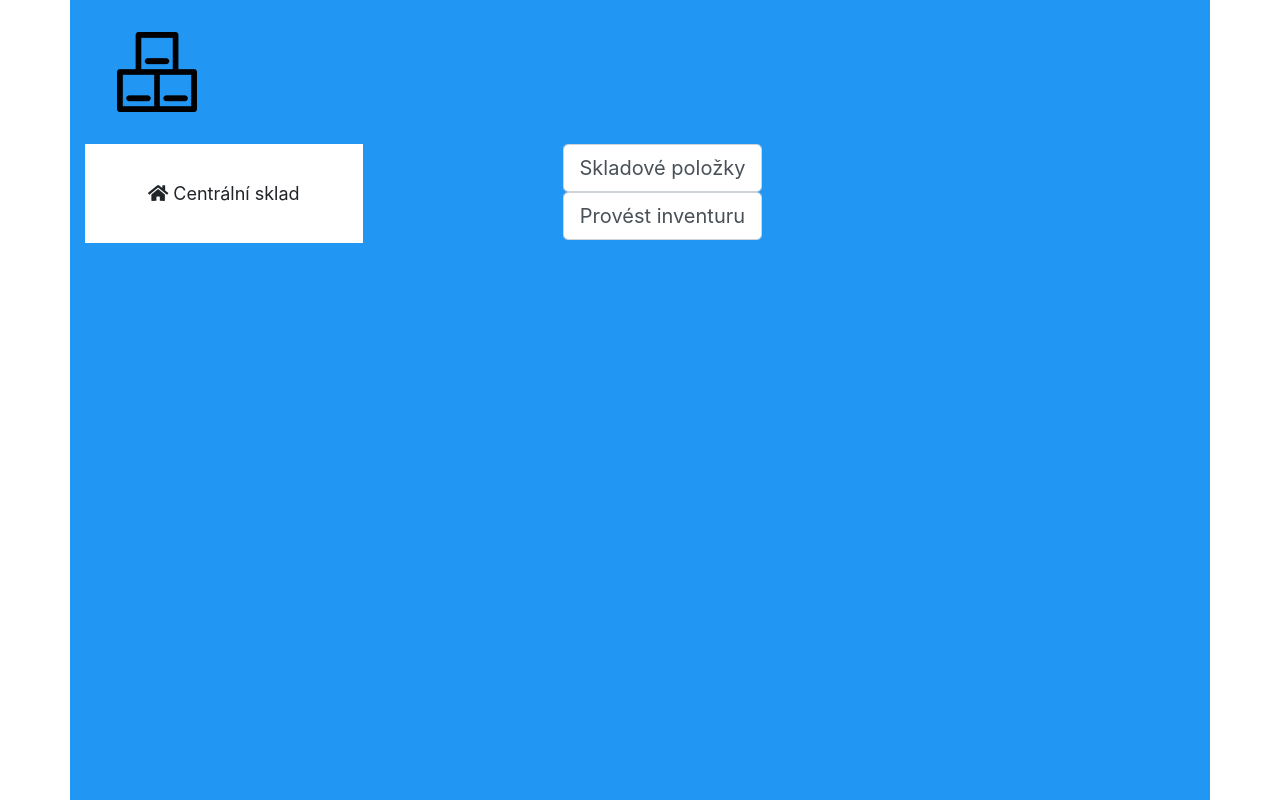
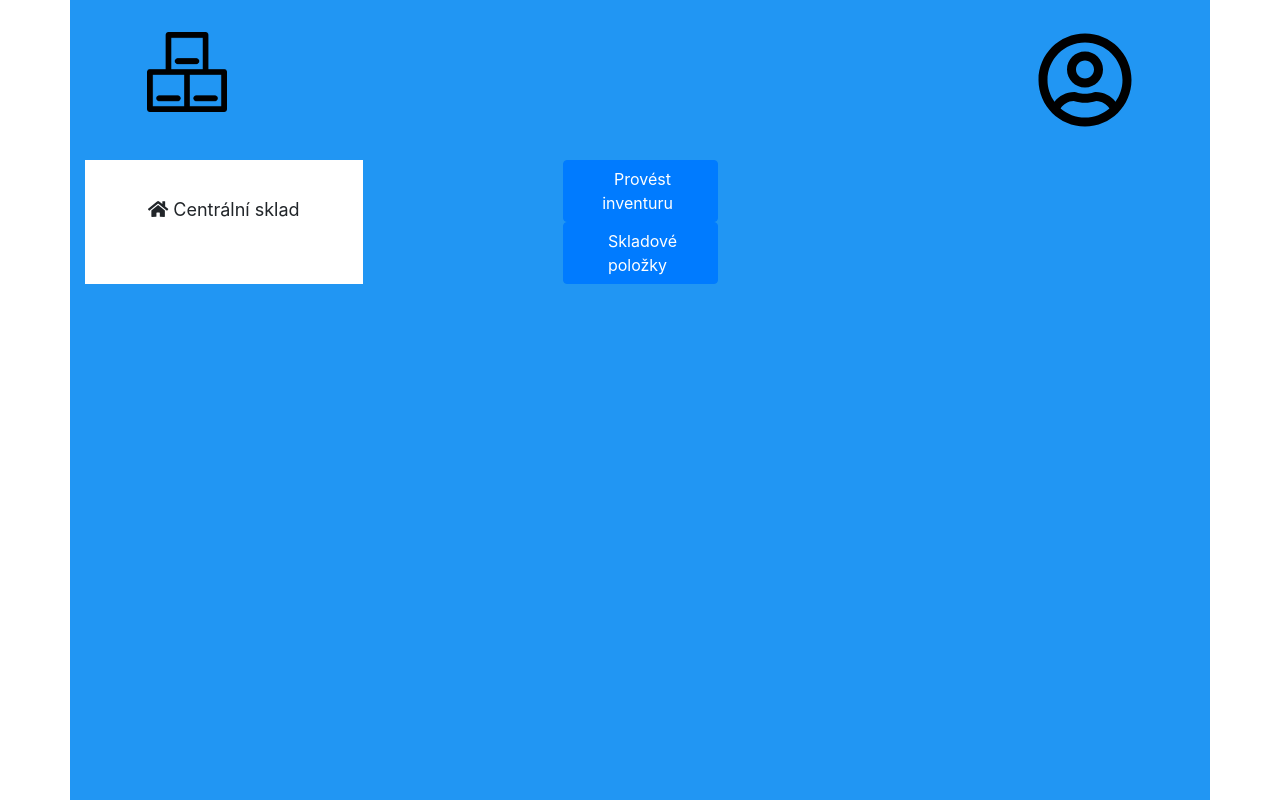
Before and after one commit to moosejackson/ITU, a React (Create React App) app: page /home in a window 1280 px wide. Shown: the top 800 px of the page. Built offline with nearby package versions, Linux system fonts and the light colour scheme; what react-bootstrap-table2-filter would draw is missing.

Commit message:
WIP routing home

```diff
--- a/src/App.js
+++ b/src/App.js
@@ -4,8 +4,8 @@ import './App.css';
 
 import LoginPage from './components/Login.js'
 import { Container } from 'react-bootstrap'
-import Storage from './components/Storage'
 import Home from './components/Home'
+
 
 
 export default class App extends Component {
@@ -73,16 +73,6 @@ export default class App extends Component {
             />
             <Route
               exact
-                path={"/products"}
-                render={props => (
-                    <Storage
-                        {...props}
-                        loggedInStatus={this.state.loggedInStatus}
-                    />
-                )}
-            />
-            <Route
-                exact
               path={"/home"}
               render={props => (
                 <Home
@@ -92,6 +82,7 @@ export default class App extends Component {
               )}
             />
 
+
           </Switch>
         </BrowserRouter>
       </Container>
--- /dev/null
+++ b/src/components/Home.css
@@ -0,0 +1,9 @@
+.link {
+    margin: 5px;
+    text-decoration: none;
+    color: white;
+}
+
+.linkButton{
+    margin: 15px;
+}
--- a/src/components/Home.js
+++ b/src/components/Home.js
@@ -1,53 +1,60 @@
 import React, {Component} from 'react';
-import {Col, Container, Form, Row} from 'react-bootstrap'
+import { Button, Col, Container, Form, Row } from 'react-bootstrap'
+import { BrowserRouter as Router, Switch, Route, Link, useRouteMatch} from "react-router-dom";
 import Central from './Central'
-import { FontAwesomeIcon } from '@fortawesome/react-fontawesome'
-import { faUserCircle } from '@fortawesome/free-regular-svg-icons'
+import Storage from './Storage'
+import Inventura from './Inventura'
 
-import './Login.css';
-import LoginForm from './LoginForm'
-import storage from '../img/storage.png'
-
-export default class LoginPage extends Component {
-  constructor(props) {
-    super(props);
-
-    this.handleSuccessfulAuth = this.handleSuccessfulAuth.bind(this);
-
-  }
-
-  handleSuccessfulAuth(i) {
-
-    this.props.history.push("/products");
-  }
+import './Home.css';
+import Header from './Header'
 
 
-  render() {
-
-    return (
-        <Container>
-          <Row>
-            <img src={storage} alt="Logo" className="logo "/>
-          </Row>
-
+const homeLinks = () => (
+  <div>
+    <Header/>
     <Row >
       <Col md={3} float="center" className="sklad align-middle">
         <Central />
       </Col>
       <Col md={{ span: 2, offset: 2 }}>
         <div className="centerBlock">
-                <Form.Control type="Button" value="Skladové položky" data-test="submit" onClick={() => this.handleSuccessfulAuth(1)} size="lg"/>
-                <Form.Control type="Button" value="Provést inventuru" data-test="submit" size="lg"/>
-
+          <Button variant="primary" class="linkButton">
+            <Link to={`/inventura`} class="link">
+              Provést inventuru
+            </Link>
+          </Button>
+          <Button variant="primary" class="linkButton">
+            <Link to={`/products`} class="link">
+              Skladové položky
+            </Link>
+          </Button>
         </div>
       </Col>
+    </Row>
+  </div>
+)
 
+export default class Home extends Component {
 
-
-          </Row>
-
-
-
+  render() {
+    return (
+        <Container>
+          <Router>
+            <Switch>
+              <Route
+                path={"/home"}
+                component={homeLinks}
+              />
+              <Route
+                path={"/products"}
+                component={Storage}
+              />
+              <Route
+                path={"/inventura"}
+                component={Inventura}
+              />
+            </Switch>
+          </Router>
         </Container>
     );
   }
```
Lines whose indentation alone changed are shown as unchanged.
